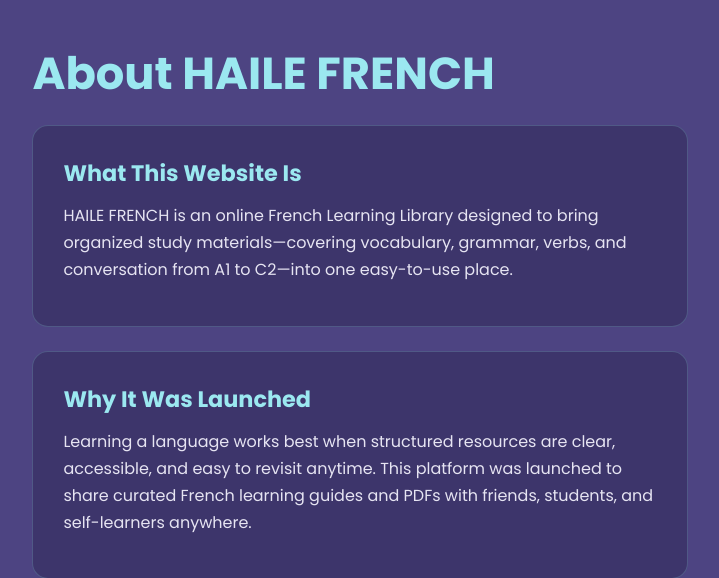
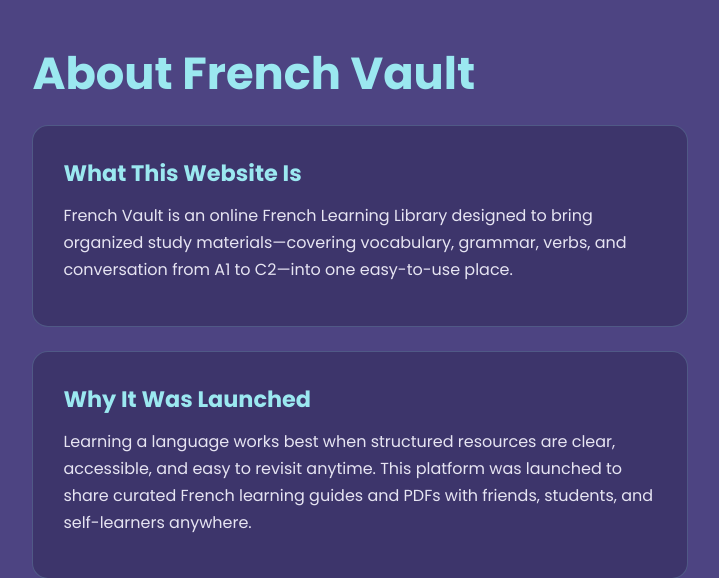
Before and after one commit to admash001-bit/French-learning-library, a Flask app: page /about in a window 1280 px wide. Shown: the part 94-672 px from the top of the page, without its empty margins (280-999 px from the left). Run offline with Flask 3, Linux system fonts and the light colour scheme.

Commit message:
Update remaining HAILE FRENCH text on About page to French Vault

```diff
--- a/templates/about.html
+++ b/templates/about.html
@@ -3,7 +3,7 @@
 <head>
     <meta charset="UTF-8">
     <meta name="viewport" content="width=device-width, initial-scale=1.0">
-    <title>About - HAILE FRENCH</title>
+    <title>About - French Vault</title>
     <link href="https://fonts.googleapis.com/css2?family=Poppins:wght@400;600;700&display=swap" rel="stylesheet">
     <style>
         * { margin: 0; padding: 0; box-sizing: border-box; font-family: 'Poppins', sans-serif; }
@@ -44,10 +44,10 @@
     </header>
 
     <main class="content">
-        <h1>About HAILE FRENCH</h1>
+        <h1>About French Vault</h1>
         <div class="card">
             <h2>What This Website Is</h2>
-            <p>HAILE FRENCH is an online French Learning Library designed to bring organized study materials—covering vocabulary, grammar, verbs, and conversation from A1 to C2—into one easy-to-use place.</p>
+            <p>French Vault is an online French Learning Library designed to bring organized study materials—covering vocabulary, grammar, verbs, and conversation from A1 to C2—into one easy-to-use place.</p>
         </div>
         <div class="card">
             <h2>Why It Was Launched</h2>
```
